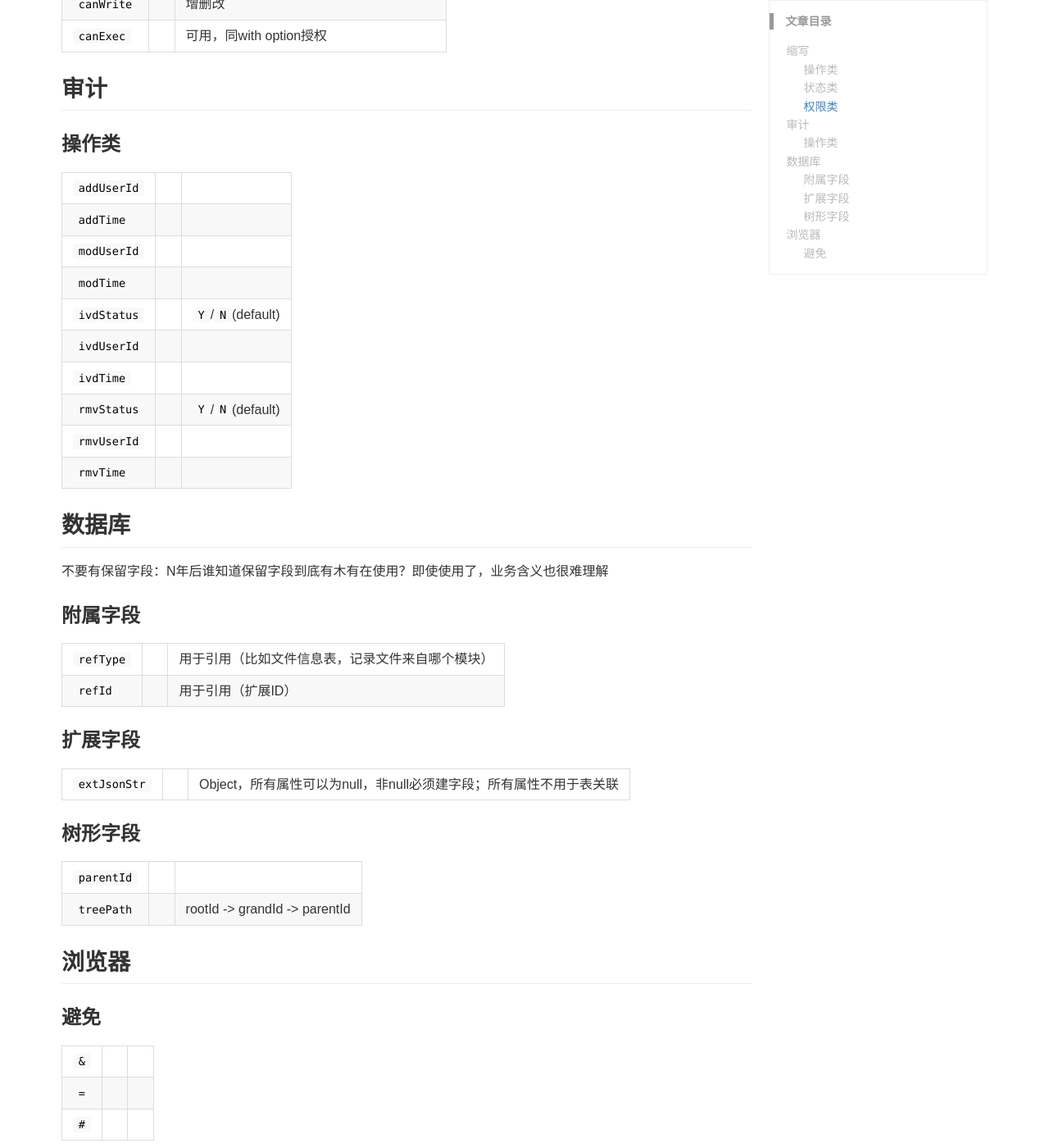
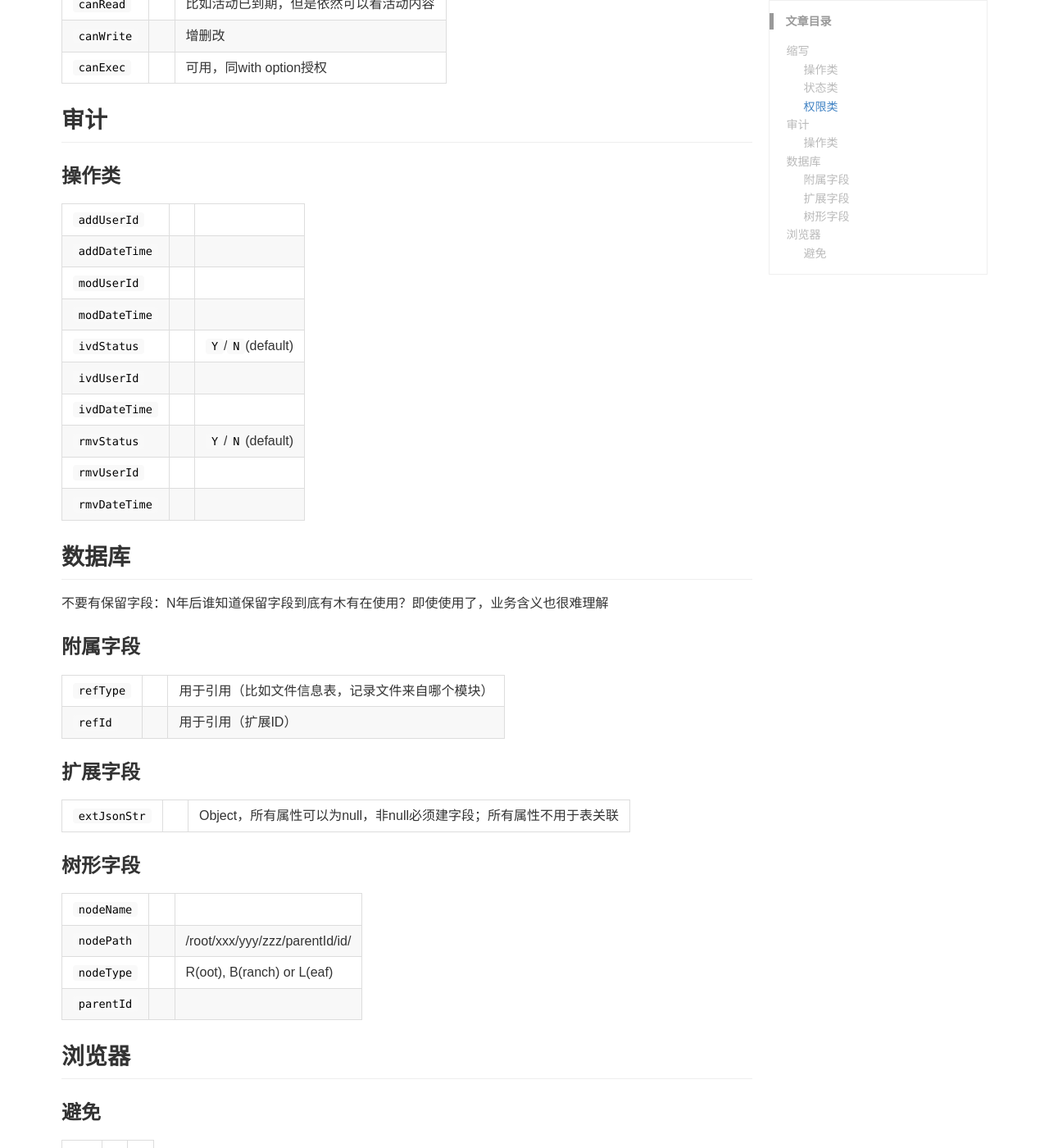
Before and after one commit to ShaneKing/ShaneKing.github.io, a Jekyll site: the page built from _posts/2019-03-15-design-base-naming.md, in a window 1280 px wide and 1400 px high, scrolled down 1136 px. Shown: the whole window at 82% size. Built offline with Jekyll 4.4.1, drawn with Linux system fonts in a browser that asks for light colours; comment, search, counter and statistics services are not loaded; some of the changed text lies outside the part shown.

```diff
--- a/_data/skills.yml
+++ b/_data/skills.yml
@@ -26,6 +26,7 @@
     - Kafka
     - Mysql
     - Oracle
+    - PostgreSQL
     - Redis
 
 - name: Thinking
--- a/_posts/2019-03-15-design-base-naming.md
+++ b/_posts/2019-03-15-design-base-naming.md
@@ -43,15 +44,15 @@ keywords: Design, Naming
 ### 操作类
 
 | `addUserId` | | |
-| `addTime` | | |
+| `addDateTime` | | |
 | `modUserId` | | |
-| `modTime` | | |
+| `modDateTime` | | |
 | `ivdStatus` | | `Y`/`N`(default) |
 | `ivdUserId` | | |
-| `ivdTime` | | |
+| `ivdDateTime` | | |
 | `rmvStatus` | | `Y`/`N`(default) |
 | `rmvUserId` | | |
-| `rmvTime` | | |
+| `rmvDateTime` | | |
 
 
 ## 数据库
@@ -68,8 +69,10 @@ keywords: Design, Naming
 
 ### 树形字段
 
+| `nodeName` | |  |
+| `nodePath` | | /root/xxx/yyy/zzz/parentId/id/ |
+| `nodeType` | | R(oot), B(ranch) or L(eaf) |
 | `parentId` | | |
-| `treePath` | | rootId -> grandId -> parentId |
 
 
 ## 浏览器
```
Also changed, not shown: other parts of _posts/2019-03-15-design-base-naming.md (+3 -2 lines).
